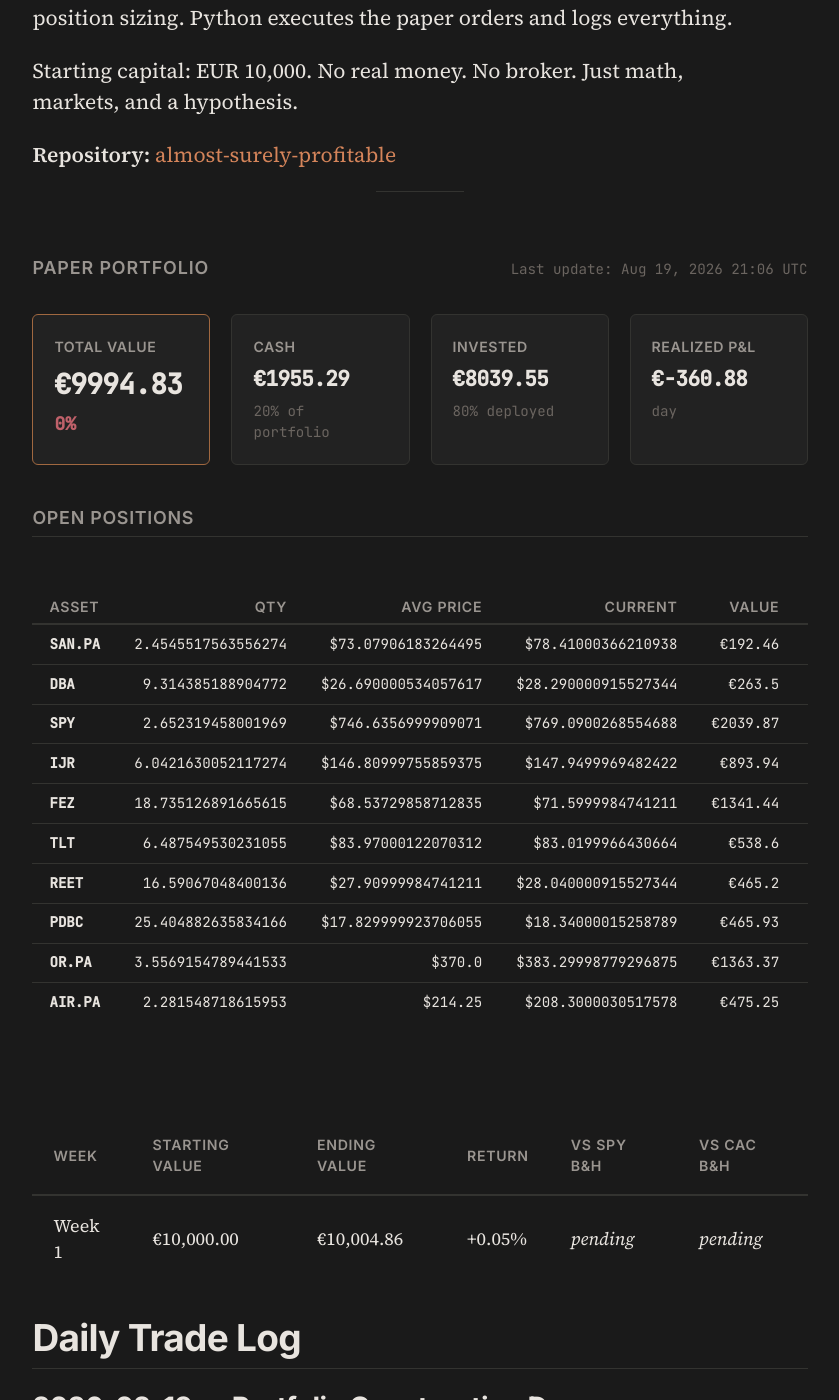
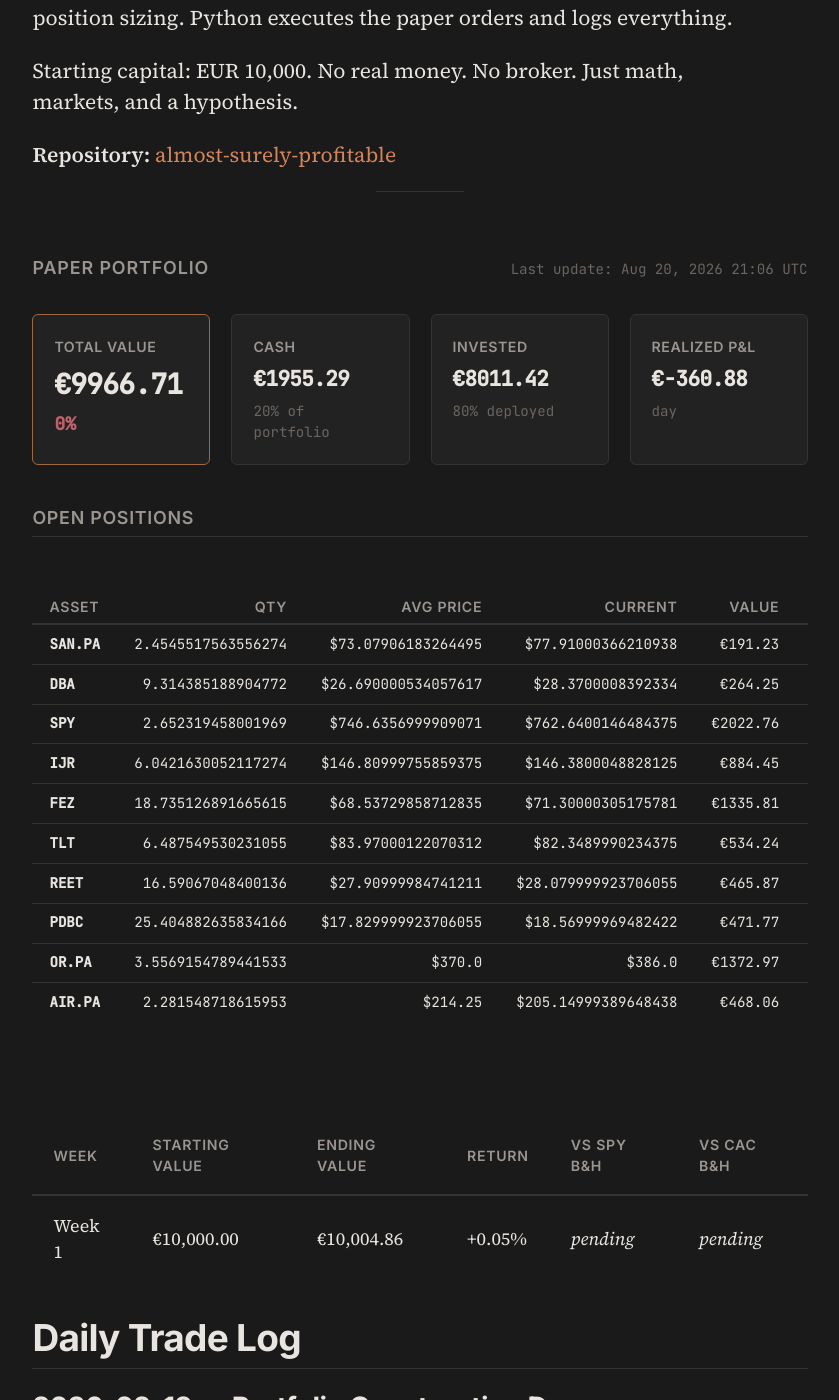
Before and after one commit to Alm0stSurely/alm0stsurely.github.io, a Jekyll site: the page built from trading.md, in a window 1280 px wide and 1400 px high, scrolled down 854 px. Shown: the whole window, without its empty margins (220-1059 px from the left). Built offline with Jekyll 4.4.1, drawn with Linux system fonts in a browser that asks for light colours.

```diff
--- a/_data/portfolio.json
+++ b/_data/portfolio.json
@@ -5,95 +5,95 @@
     {
       "quantity": 2.4545517563556274,
       "avg_price": 73.07906183264495,
-      "current_price": 78.41000366210938,
+      "current_price": 77.91000366210938,
       "ticker": "SAN.PA",
-      "market_value": 192.46141220468175,
-      "unrealized_pnl": 13.085072630541578,
-      "unrealized_pnl_pct": 0.07294759532727131
+      "market_value": 191.23413632650391,
+      "unrealized_pnl": 11.857796752363754,
+      "unrealized_pnl_pct": 0.06610569030740349
     },
     {
       "quantity": 9.314385188904772,
       "avg_price": 26.690000534057617,
-      "current_price": 28.290000915527344,
+      "current_price": 28.3700008392334,
       "ticker": "DBA",
-      "market_value": 263.50396552169036,
-      "unrealized_pnl": 14.903019855403606,
-      "unrealized_pnl_pct": 0.05994755899041874
+      "market_value": 264.24911562617154,
+      "unrealized_pnl": 15.648169959884797,
+      "unrealized_pnl_pct": 0.06294493336678757
     },
     {
       "quantity": 2.652319458001969,
       "avg_price": 746.6356999909071,
-      "current_price": 769.0900268554688,
+      "current_price": 762.6400146484375,
       "ticker": "SPY",
-      "market_value": 2039.8724431840167,
-      "unrealized_pnl": 59.5560480592131,
-      "unrealized_pnl_pct": 0.03007400645968987
+      "market_value": 2022.7649503029575,
+      "unrealized_pnl": 42.44855517815381,
+      "unrealized_pnl_pct": 0.021435238976284198
     },
     {
       "quantity": 6.0421630052117274,
       "avg_price": 146.80999755859375,
-      "current_price": 147.9499969482422,
+      "current_price": 146.3800048828125,
       "ticker": "IJR",
-      "market_value": 893.9379981818569,
-      "unrealized_pnl": 6.888062138097738,
-      "unrealized_pnl_pct": 0.007765134586242665
+      "market_value": 884.4518502056417,
+      "unrealized_pnl": -2.5980858381175267,
+      "unrealized_pnl_pct": -0.0029289059528091327
     },
     {
       "quantity": 18.735126891665615,
       "avg_price": 68.53729858712835,
-      "current_price": 71.5999984741211,
+      "current_price": 71.30000305175781,
       "ticker": "FEZ",
-      "market_value": 1341.4350568557231,
-      "unrealized_pnl": 57.38007101389904,
-      "unrealized_pnl_pct": 0.04468661517347777
+      "market_value": 1335.8146045508283,
+      "unrealized_pnl": 51.759618709004144,
+      "unrealized_pnl_pct": 0.04030950331544456
     },
     {
       "quantity": 6.487549530231055,
       "avg_price": 83.97000122070312,
-      "current_price": 83.0199966430664,
+      "current_price": 82.3489990234375,
       "ticker": "TLT",
-      "market_value": 538.5963402215092,
-      "unrealized_pnl": -6.163201751364447,
-      "unrealized_pnl_pct": -0.011313618718901382
+      "market_value": 534.2432099294996,
+      "unrealized_pnl": -10.516332043374064,
+      "unrealized_pnl_pct": -0.019304539403364365
     },
     {
       "quantity": 16.59067048400136,
       "avg_price": 27.90999984741211,
-      "current_price": 28.040000915527344,
+      "current_price": 28.079999923706055,
       "ticker": "REET",
-      "market_value": 465.20241556061063,
-      "unrealized_pnl": 2.1568048836680696,
-      "unrealized_pnl_pct": 0.004657867030668881
+      "market_value": 465.86602592499054,
+      "unrealized_pnl": 2.8204152480479934,
+      "unrealized_pnl_pct": 0.006091009574466606
     },
     {
       "quantity": 25.404882635834166,
       "avg_price": 17.829999923706055,
-      "current_price": 18.34000015258789,
+      "current_price": 18.56999969482422,
       "ticker": "PDBC",
-      "market_value": 465.92555141767605,
-      "unrealized_pnl": 12.956495958991605,
-      "unrealized_pnl_pct": 0.028603490244762147
+      "market_value": 471.7686627944856,
+      "unrealized_pnl": 18.799607335801113,
+      "unrealized_pnl_pct": 0.04150307202942218
     },
     {
       "quantity": 3.5569154789441533,
       "avg_price": 370.0,
-      "current_price": 383.29998779296875,
+      "current_price": 386.0,
       "ticker": "OR.PA",
-      "market_value": 1363.3656596599155,
-      "unrealized_pnl": 47.306932450578834,
-      "unrealized_pnl_pct": 0.035945912953969594
+      "market_value": 1372.9693748724433,
+      "unrealized_pnl": 56.9106476631066,
+      "unrealized_pnl_pct": 0.04324324324324335
     },
     {
       "quantity": 2.281548718615953,
       "avg_price": 214.25,
-      "current_price": 208.3000030517578,
+      "current_price": 205.14999389648438,
       "ticker": "AIR.PA",
-      "market_value": 475.2466050504371,
-      "unrealized_pnl": -13.575207913030793,
-      "unrealized_pnl_pct": -0.027771280971958866
+      "market_value": 468.0597056985945,
+      "unrealized_pnl": -20.762107264873407,
+      "unrealized_pnl_pct": -0.042473774112091564
     }
   ],
-  "last_updated": "2026-08-19T21:06:19.079631",
-  "total_value": 9994.834699711988,
-  "positions_value": 8039.547447858117
+  "last_updated": "2026-08-20T21:06:14.675873",
+  "total_value": 9966.708888085988,
+  "positions_value": 8011.421636232117
 }
```
Also changed, not shown: _trading_analysis.md (+37 -82 lines).
